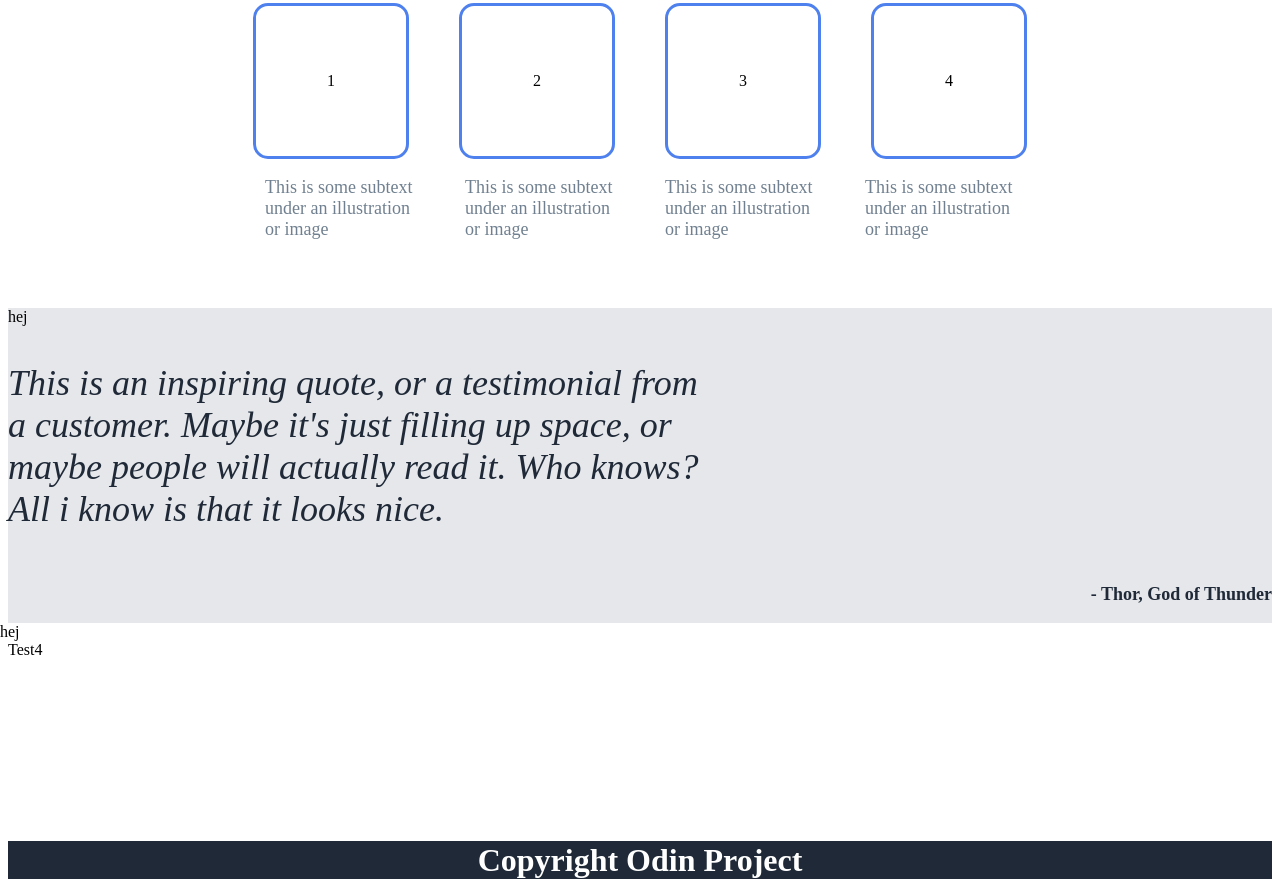
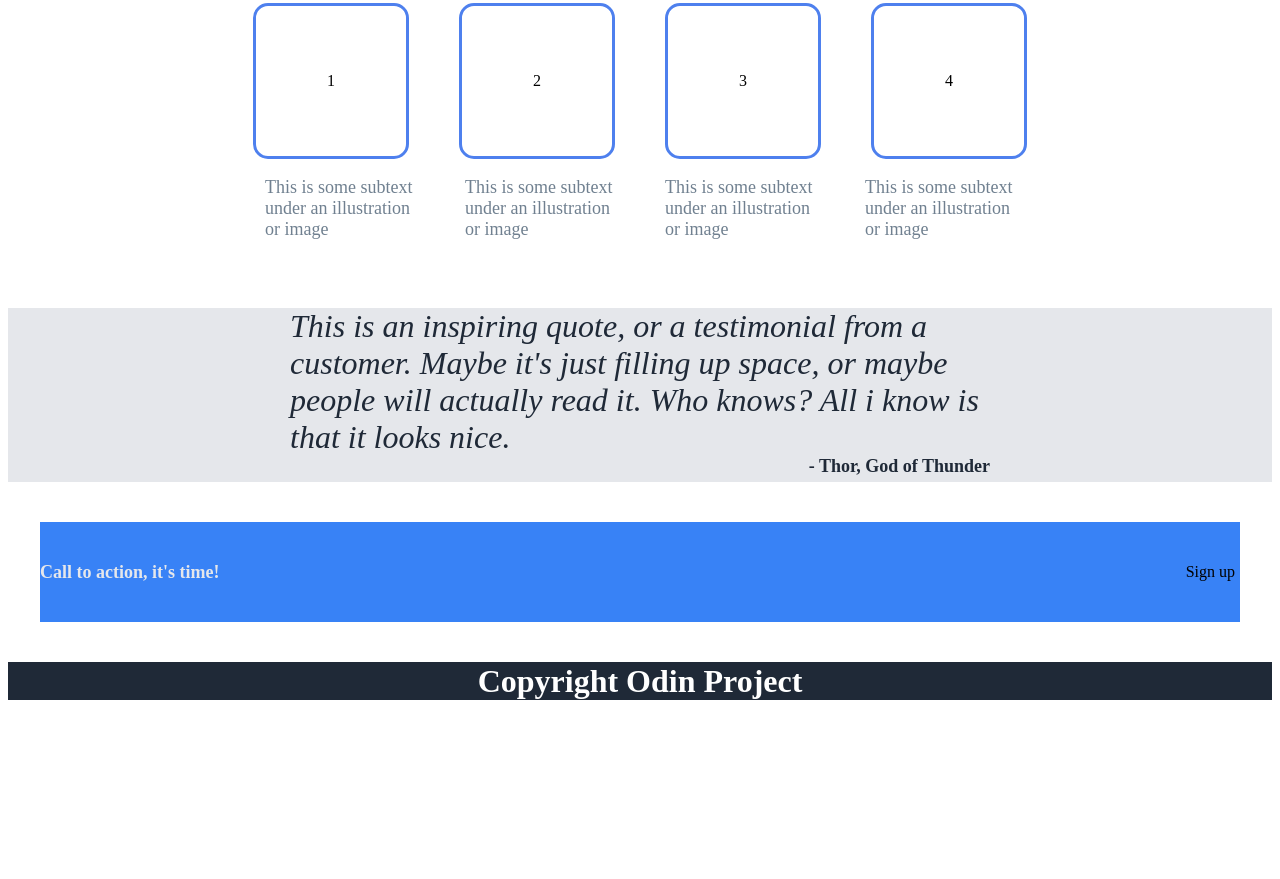
Before and after one commit to ikjbi/landing_page_TOP, a plain HTML site: page pages/index.html in a window 1280 px wide. Shown: the part 519-1398 px from the top of the page. After the commit the page ends 1219 px from the top, so only its background shows below. Drawn offline with Linux system fonts and the light colour scheme.

Commit message:
pushing to git to work from other computer

```diff
--- a/css/styles.css
+++ b/css/styles.css
@@ -63,7 +63,7 @@ li {
     flex-direction: row;
     align-items: center;
     justify-content: center;
-    gap: 50px;
+    gap: 30px;
 }
 
 .quart_one_left {
@@ -144,36 +144,38 @@ li {
     margin-left: 8px;
     margin-right: 8px;
     display: flex;
-    flex-direction: column;
+    flex-direction: row;
 
 }
 
 .quart_three_left {
     display: flex;
     flex: auto;
+    width: 20%;
 }
 
 .quart_three_right {
     display: flex;
     flex: auto;
+    width: 20%;
 }
 
 .quotediv {
     display: flex;
     flex-direction: column;
     justify-content: flex-start;
-    align-items: flex-start;
 }
 p.quote {
-    font-size: 36px;
+    font-size: 32px;
     color: #1F2937;
     font-style: italic;
-    font-weight: 300;
+    font-weight: 200;
     display: flex;
     align-items: flex-start;
     justify-content: center;
     max-width: 700px;
-    margin: none;
+    margin: 0;
+    padding: 0;
 }
 
 p.thor {
@@ -182,15 +184,48 @@ p.thor {
     font-style: bold;
     font-weight: bold;
     display: flex;
-    align-items: flex-start;
-    justify-content: flex-end;
+    flex-direction: column;
+    align-items: flex-end;
+    justify-content: center;
+    margin: 0;
+    padding-top: 0px;
+    padding-bottom: 5px;
 }
 
 .quart_four {
-    background-color: white;
-    height: 200px;
+    display: flex;
+    flex-direction: row;
+    background-color: #3882F6;
+    justify-content: space-between;
+    gap: 50px;
+    height: 100px;
+    max-width: auto;
     margin-left: 8px;
     margin-right: 8px;
+    margin: 40px;
+}
+
+.blue {
+    display: flex;
+    justify-content: center;
+    border-radius: 40px solid white;
+    color: #E5E7EB;
+    background-color: #3882F6;
+}
+
+p.call {
+    display: flex;
+    align-items: center;
+    justify-content: flex-start;
+    font-size: 18px;
+    font-weight: 600;
+}
+.signup2 {
+    display: flex;
+    align-items: center;
+    margin-right: 5px;
+    background-color: #3882F6;
+    border-radius: 5px solid white;
 }
 
 .footer {
--- a/pages/index.html
+++ b/pages/index.html
@@ -45,14 +45,17 @@
             </div>
         </div>
         <div class="quart_three">
-            <div class="quart_three_left">hej</div>
-            <div class="quotediv">
-                <p class="quote">This is an inspiring quote, or a testimonial from a customer. Maybe it's just filling up space, or maybe people will actually read it. Who knows? All i know is that it looks nice.</p></div>
-                <p class="thor">- Thor, God of Thunder</p>
-            </div>
-            <div class="quart_three_right">hej</div>
+            <div class="quart_three_left"></div>
+                <div class="quotediv">
+                    <p class="quote">This is an inspiring quote, or a testimonial from a customer. Maybe it's just filling up space, or maybe people will actually read it. Who knows? All i know is that it looks nice.</p>
+                    <p class="thor">- Thor, God of Thunder</p>
+                </div>
+            <div class="quart_three_right"></div>
         </div>
-        <div class="quart_four">Test4</div>
+        <div class="quart_four">
+            <div class="blue"><p class="call">Call to action, it's time!</p class="product"><p></p></div>
+            <div class="signup2">Sign up</div>
+        </div>
     </div>
 
     <div class="footer">Copyright Odin Project</div>
```
